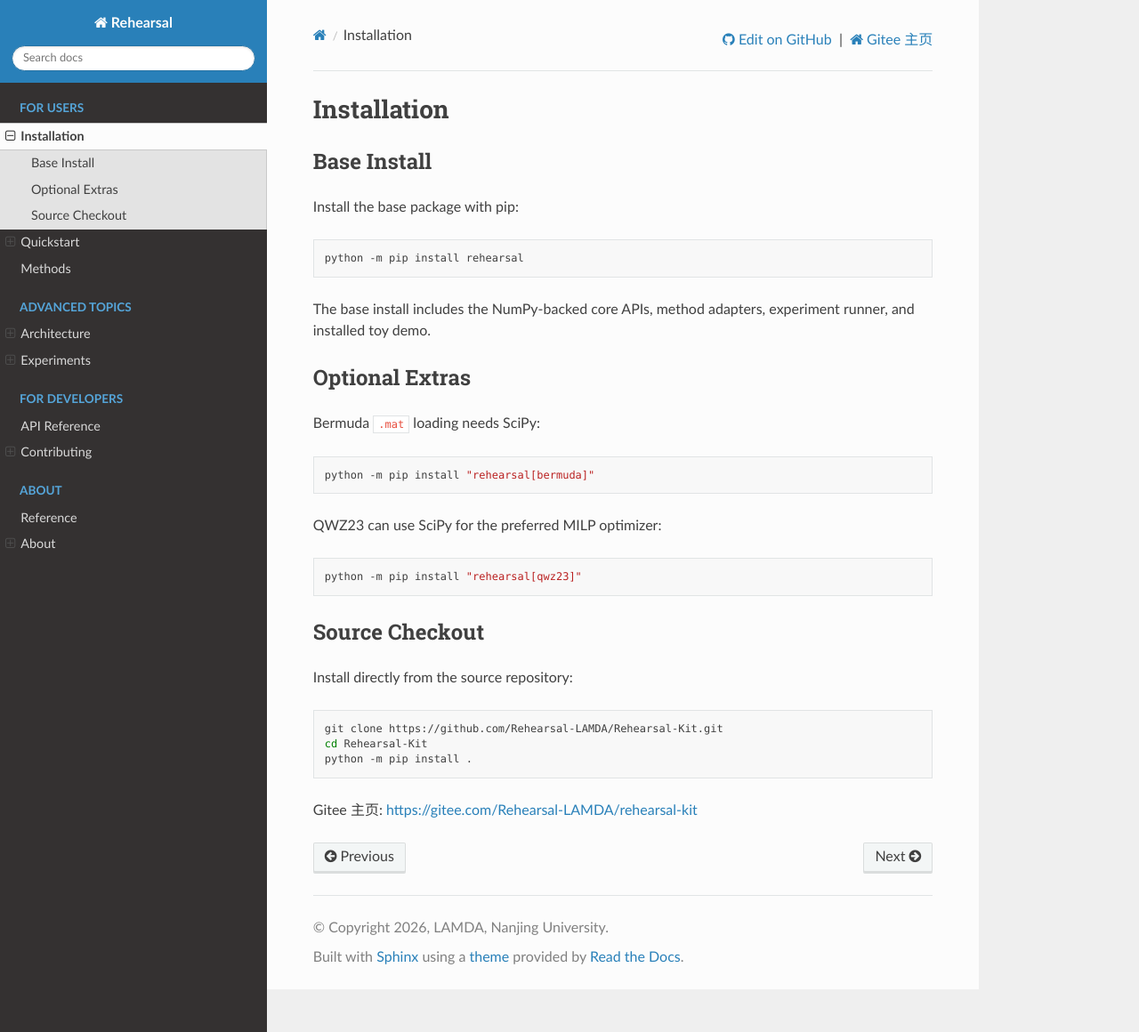
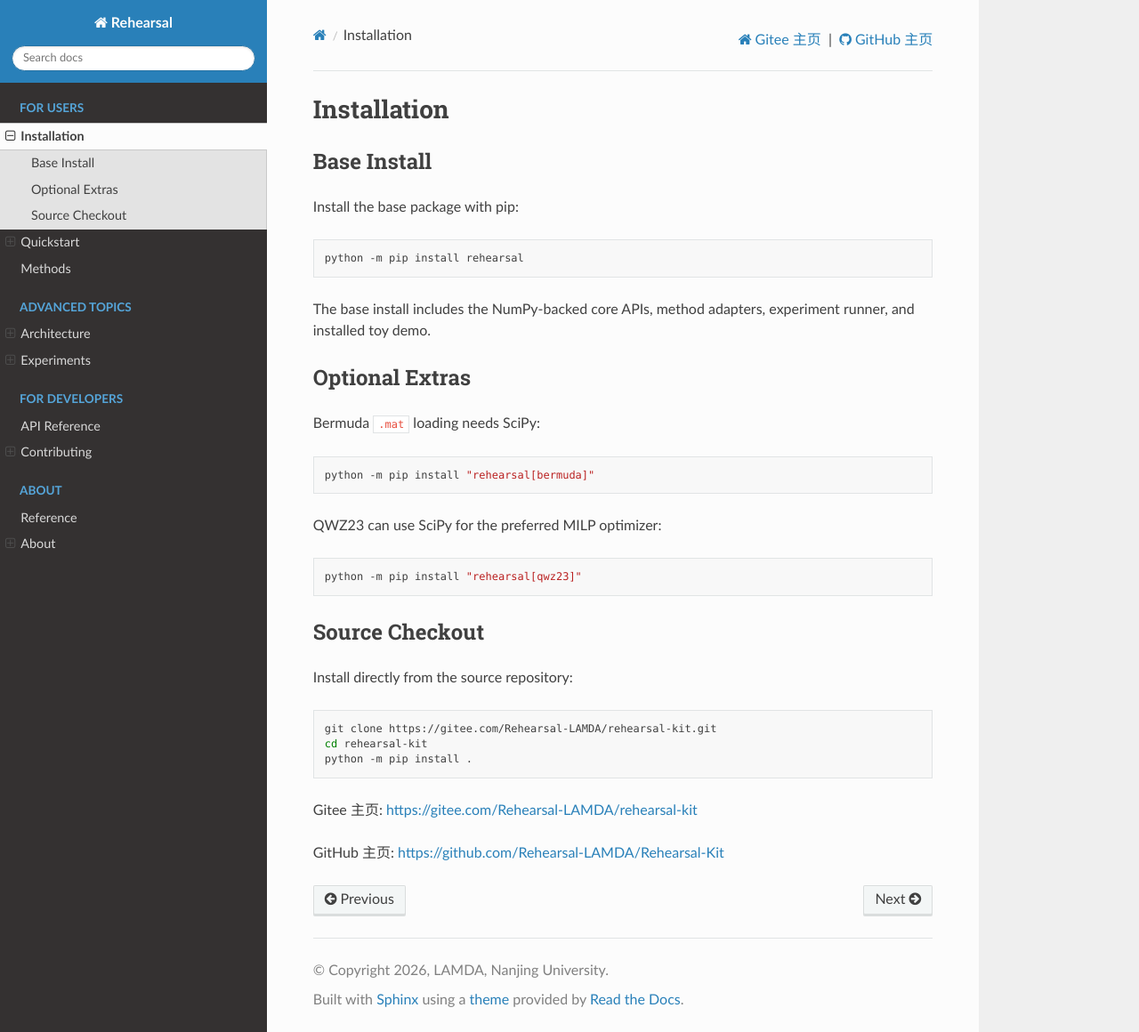
Before and after one commit to Rehearsal-LAMDA/Rehearsal-Kit, a Sphinx documentation site: the page built from docs/installation.rst, in a window 1280 px wide and 1160 px high. Shown: the whole window at 89% size. Built offline with Sphinx 7.4.7 and the Read the Docs theme 3.1.0, drawn with Linux system fonts in a browser that asks for light colours.

Commit message:
docs: prefer Gitee links in RTD

```diff
--- a/docs/_templates/breadcrumbs.html
+++ b/docs/_templates/breadcrumbs.html
@@ -3,12 +3,17 @@
 {%- block breadcrumbs_aside %}
       <li class="wy-breadcrumbs-aside">
         {%- if hasdoc(pagename) and display_vcs_links %}
+          {%- if gitee_url %}
+            <a href="{{ gitee_url }}"><span class="fa fa-home" aria-hidden="true"></span> {{ _('Gitee 主页') }}</a>
+            {%- if display_github or display_bitbucket or display_gitlab or (show_source and (source_url_prefix or (has_source and sourcename))) %}
+              &nbsp;|&nbsp;
+            {%- endif %}
+          {%- endif %}
           {%- if display_github %}
-            {%- if check_meta and 'github_url' in meta %}
-              <!-- User defined GitHub URL -->
-              <a href="{{ meta['github_url'] }}" class="fa fa-github"> {{ _('Edit on GitHub') }}</a>
+            {%- if github_url %}
+              <a href="{{ github_url }}" class="fa fa-github"> {{ _('GitHub 主页') }}</a>
             {%- else %}
-              <a href="https://{{ github_host|default("github.com") }}/{{ github_user }}/{{ github_repo }}/{{ theme_vcs_pageview_mode or "blob" }}/{{ github_version }}{{ conf_py_path }}{{ pagename }}{{ page_source_suffix }}" class="fa fa-github"> {{ _('Edit on GitHub') }}</a>
+              <a href="https://{{ github_host|default("github.com") }}/{{ github_user }}/{{ github_repo }}" class="fa fa-github"> {{ _('GitHub 主页') }}</a>
             {%- endif %}
           {%- elif display_bitbucket %}
             {%- if check_meta and 'bitbucket_url' in meta %}
@@ -29,12 +34,6 @@
           {%- elif show_source and has_source and sourcename %}
             <a href="{{ pathto('_sources/' + sourcename, true)|e }}" rel="nofollow"> {{ _('View page source') }}</a>
           {%- endif %}
-          {%- if gitee_url %}
-            {%- if display_github or display_bitbucket or display_gitlab or (show_source and (source_url_prefix or (has_source and sourcename))) %}
-              &nbsp;|&nbsp;
-            {%- endif %}
-            <a href="{{ gitee_url }}"><span class="fa fa-home" aria-hidden="true"></span> {{ _('Gitee 主页') }}</a>
-          {%- endif %}
         {%- endif %}
       </li>
 {%- endblock %}
--- a/docs/about.rst
+++ b/docs/about.rst
@@ -8,5 +8,5 @@ Links
 -----
 
 * LAMDA: https://www.lamda.nju.edu.cn/
-* Source code: GitHub https://github.com/Rehearsal-LAMDA/Rehearsal-Kit | Gitee 主页 https://gitee.com/Rehearsal-LAMDA/rehearsal-kit
+* Source code: Gitee 主页 https://gitee.com/Rehearsal-LAMDA/rehearsal-kit | GitHub 主页 https://github.com/Rehearsal-LAMDA/Rehearsal-Kit
 * Foundational paper: https://www.lamda.nju.edu.cn/publication/fcs22_rehearsal.pdf
--- a/docs/conf.py
+++ b/docs/conf.py
@@ -21,6 +21,7 @@ html_context = {
     "github_user": "Rehearsal-LAMDA",
     "github_repo": "Rehearsal-Kit",
     "github_version": "main",
+    "github_url": "https://github.com/Rehearsal-LAMDA/Rehearsal-Kit",
     "conf_py_path": "/docs/",
     "gitee_url": "https://gitee.com/Rehearsal-LAMDA/rehearsal-kit",
 }
--- a/docs/index.rst
+++ b/docs/index.rst
@@ -43,7 +43,7 @@ Run the installed smoke demo:
 Resources
 ---------
 
-* Source code: GitHub https://github.com/Rehearsal-LAMDA/Rehearsal-Kit | Gitee 主页 https://gitee.com/Rehearsal-LAMDA/rehearsal-kit
+* Source code: Gitee 主页 https://gitee.com/Rehearsal-LAMDA/rehearsal-kit | GitHub 主页 https://github.com/Rehearsal-LAMDA/Rehearsal-Kit
 * Foundational paper: https://www.lamda.nju.edu.cn/publication/fcs22_rehearsal.pdf
 * LAMDA homepage: https://www.lamda.nju.edu.cn/
 
--- a/docs/installation.rst
+++ b/docs/installation.rst
@@ -35,8 +35,10 @@ Install directly from the source repository:
 
 .. code-block:: bash
 
-   git clone https://github.com/Rehearsal-LAMDA/Rehearsal-Kit.git
-   cd Rehearsal-Kit
+   git clone https://gitee.com/Rehearsal-LAMDA/rehearsal-kit.git
+   cd rehearsal-kit
    python -m pip install .
 
 Gitee 主页: https://gitee.com/Rehearsal-LAMDA/rehearsal-kit
+
+GitHub 主页: https://github.com/Rehearsal-LAMDA/Rehearsal-Kit
```
